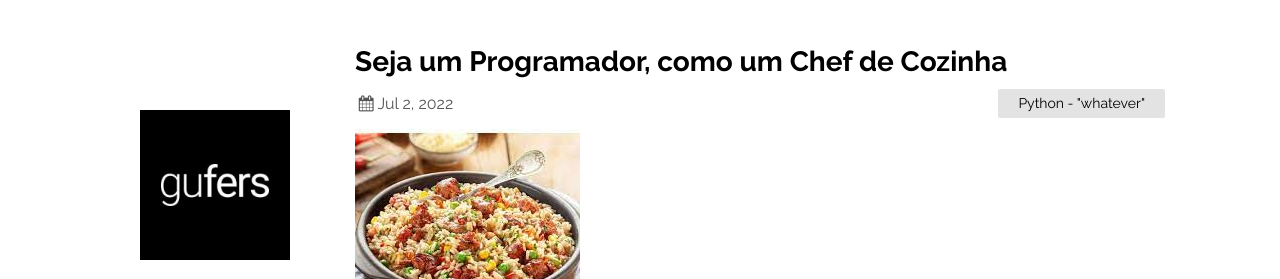
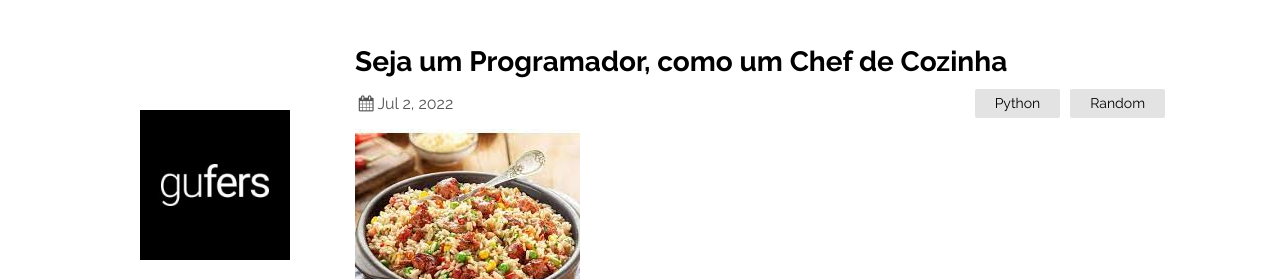
Before and after one commit to osgufers/osgufers.github.io, a Jekyll site: the page built from _posts/2022-07-02-seja-um-programador-como-um-chef-de-cozinha.md, in a window 1280 px wide and 900 px high. Shown: the top 279 px of the window. Built offline with Jekyll 4.4.1, drawn with Linux system fonts in a browser that asks for light colours.

Commit message:
Change slug to lowercase and fix tags (#10)
* Change slug to lowercase and fix tags

```diff
--- a/_posts/2022-07-02-Seja-um-Programador-como-um-Chef-de-cozinha.md
+++ b/_posts/2022-07-02-seja-um-programador-como-um-chef-de-cozinha.md
@@ -2,9 +2,9 @@
 layout: post
 title: "Seja um Programador, como um Chef de Cozinha"
 date: 2022-07-02 16:45:00 +0530
-categories: [Python - "whatever"]
+categories: Python Random
 ---
-![foto_da_receita](/assets/images/receita.jpg)
+![Arroz com Linguíça À La Castro](/assets/images/receita.jpg)
 
 # Seja um Programador, como um Chef de Cozinha"
 
```
